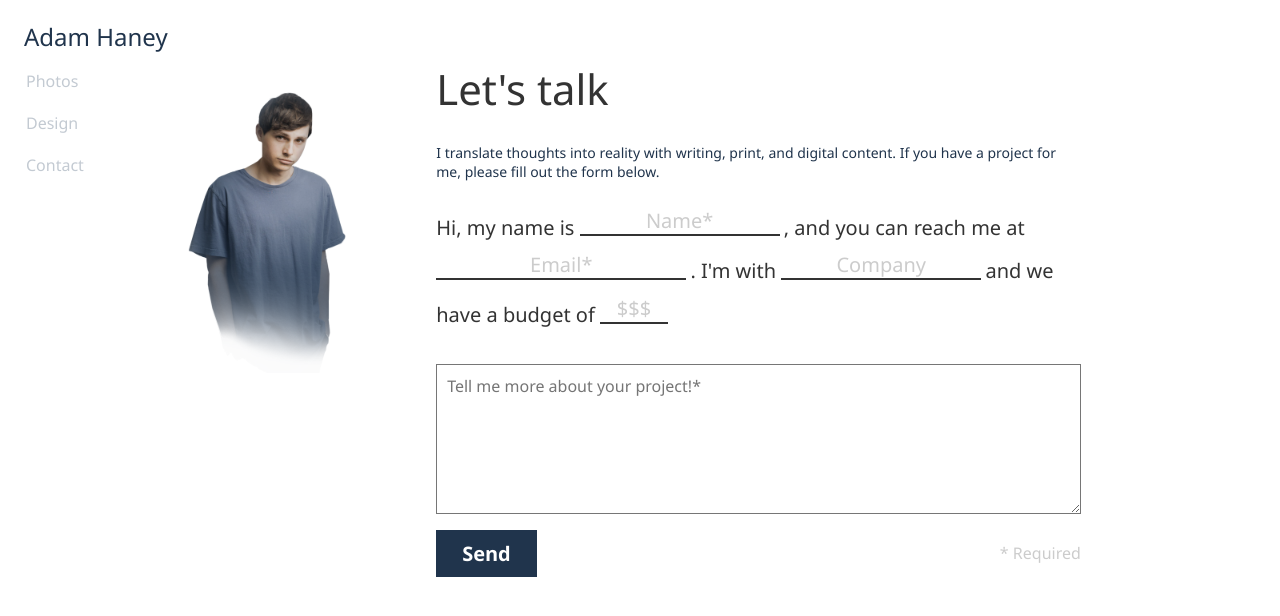
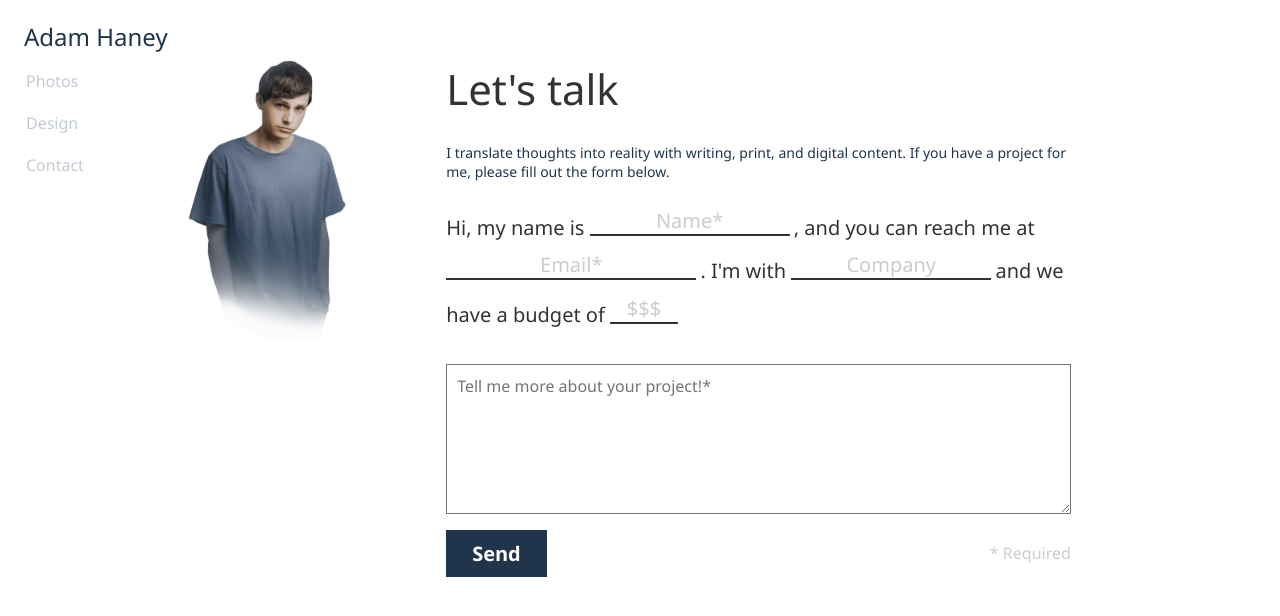
Before and after one commit to admhny/admhny.github.io, a Jekyll site: the page built from index.html, in a window 1280 px wide. Shown: the top 616 px of the page. Built offline with Jekyll 4.4.1, drawn with Linux system fonts in a browser that asks for light colours; nearby versions of some CDN libraries.

Commit message:
Updated photo padding

```diff
--- a/_includes/scss/homepage.scss
+++ b/_includes/scss/homepage.scss
@@ -13,7 +13,6 @@
     display: block;
     float: left;
     width: 200px;
-    padding-top: 2em;
     @media #{$tablet}, #{$mobile} {
       // display: none;
     }
@@ -46,7 +45,6 @@
     margin-bottom: $spacing-normal;
     width: 100%;
     padding-left: 0;
-    padding-top: 1em;
   }
 
   p {
--- a/index.html
+++ b/index.html
@@ -6,7 +6,7 @@ validate: true
 <div class="j-col j-col-3 adam">
   <img src="assets/img/home/Adam.png" /></img>
 </div>
-<div class="j-col-2 j-col-7" style="overflow: hidden;">
+<div class="j-col j-col-7" style="overflow: hidden;">
   <h1 class="lets-talk">Let's talk </h1>
   <div class="form-bio">I translate thoughts into reality with writing, print, and digital content. If you have a project for me, please fill out the form below.</div>
   <form class="contact-form">
```
